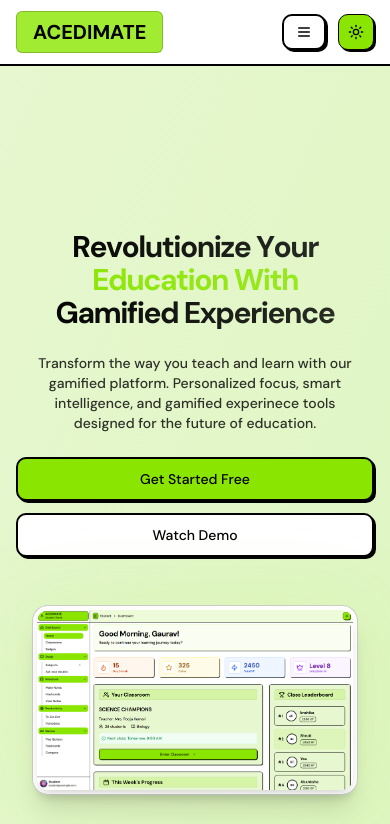
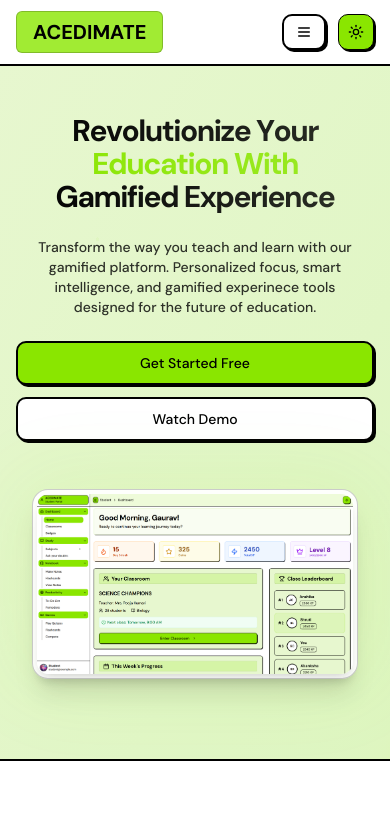
Before and after one commit to gauravmishra2744/Shiksha, a Next.js app: page / in a window 390 px wide. Shown: the top 824 px of the page. Built offline with nearby package versions, Linux system fonts and the light colour scheme.

Commit message:
fix:ui fixed

```diff
--- a/app/globals.css
+++ b/app/globals.css
@@ -65,7 +65,7 @@
 
 @layer base {
   body {
-    @apply text-foreground font-base bg-background;
+    @apply text-foreground font-base bg-background overflow-x-hidden;
   }
 
   h1,
--- a/app/layout.js
+++ b/app/layout.js
@@ -18,7 +18,7 @@
 });
 
 export const metadata = {
-  title: "Create Next App",
+  title: "Acedimate - Gamified Learning Experience",
   description: "Generated by create next app",
 };
 
--- a/components/homepage/hero-section.jsx
+++ b/components/homepage/hero-section.jsx
@@ -54,7 +54,7 @@
   return (
     <section
       ref={containerRef}
-      className="relative min-h-screen flex flex-col items-center justify-center overflow-hidden bg-gradient-to-br from-background to-main/10  pt-12 sm:py-20"
+      className="relative sm:min-h-screen flex flex-col items-center justify-center overflow-hidden bg-gradient-to-br from-background to-main/10  pt-12 pb-20 sm:py-20 "
     >
       <div className="container mx-auto px-4 relative z-10">
         {/* Centered Hero Content */}
--- a/components/homepage/student-features.jsx
+++ b/components/homepage/student-features.jsx
@@ -91,7 +91,7 @@
           transition={{ duration: 0.8 }}
         >
           <h1 className="text-3xl sm:text-4xl lg:text-5xl font-semibold mb-4">
-            Elevating {" "}
+            Elevating{" "}
             <span className="bg-main/80 rounded-md px-3 py-0 leading-snug">
               Learners
             </span>
@@ -126,8 +126,9 @@
                     alt={feature.title}
                     fill
                     className="object-fill"
+                    sizes="(max-width: 640px) 100vw, (max-width: 1024px) 50vw, 33vw"
+                    priority
                   />
-
                 </div>
 
                 {/* Feature Content */}
--- a/components/homepage/teacher-features.jsx
+++ b/components/homepage/teacher-features.jsx
@@ -126,8 +126,9 @@
                     alt={feature.title}
                     fill
                     className="object-fill"
+                    sizes="(max-width: 640px) 100vw, (max-width: 1024px) 50vw, 33vw"
+                    priority
                   />
-
                 </div>
 
                 {/* Feature Content */}
```
